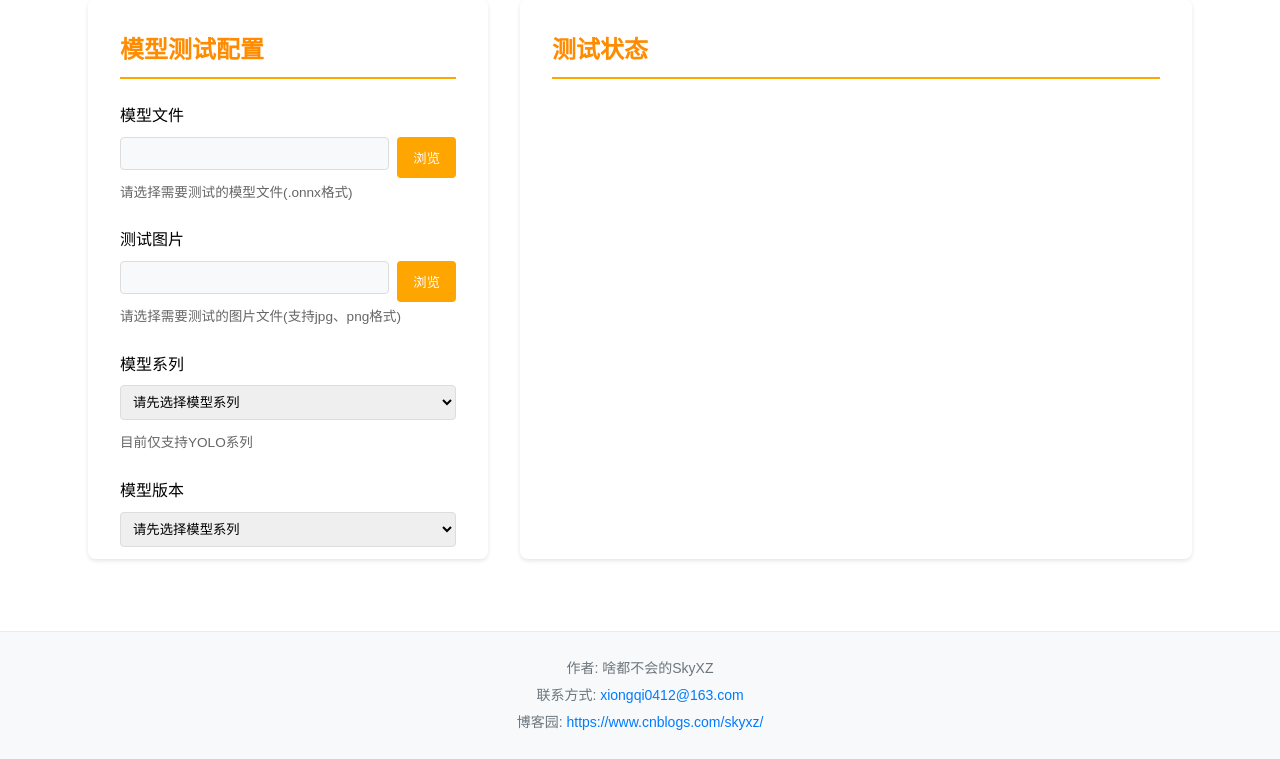
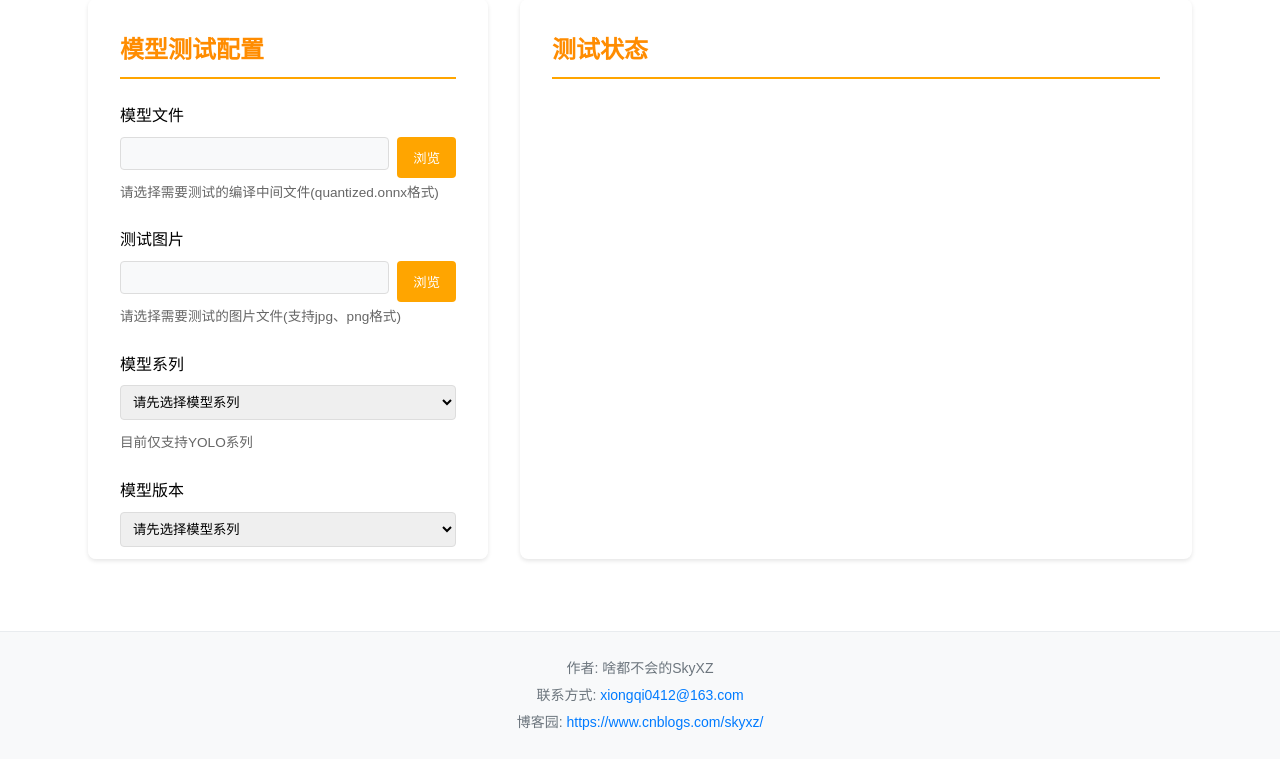
Before and after one commit to xiongqi123123/RDK_ToolChain, a Flask app: page /model_testing in a window 1280 px wide. Shown: the part 217-976 px from the top of the page. Run offline with Flask 2, Linux system fonts and the light colour scheme.

Commit message:
update v2.0

```diff
--- a/templates/model_testing.html
+++ b/templates/model_testing.html
@@ -11,7 +11,7 @@
                     <input type="text" id="modelPath" name="modelPath" required readonly>
                     <button type="button" class="browse-btn" onclick="openModelBrowser()">浏览</button>
                 </div>
-                <small class="help-text">请选择需要测试的模型文件(.onnx格式)</small>
+                <small class="help-text">请选择需要测试的编译中间文件(quantized.onnx格式)</small>
             </div>
 
             <div class="form-group">
```
Also changed, not shown: requirements_docker.txt (+9 -9 lines), 1 other file.
